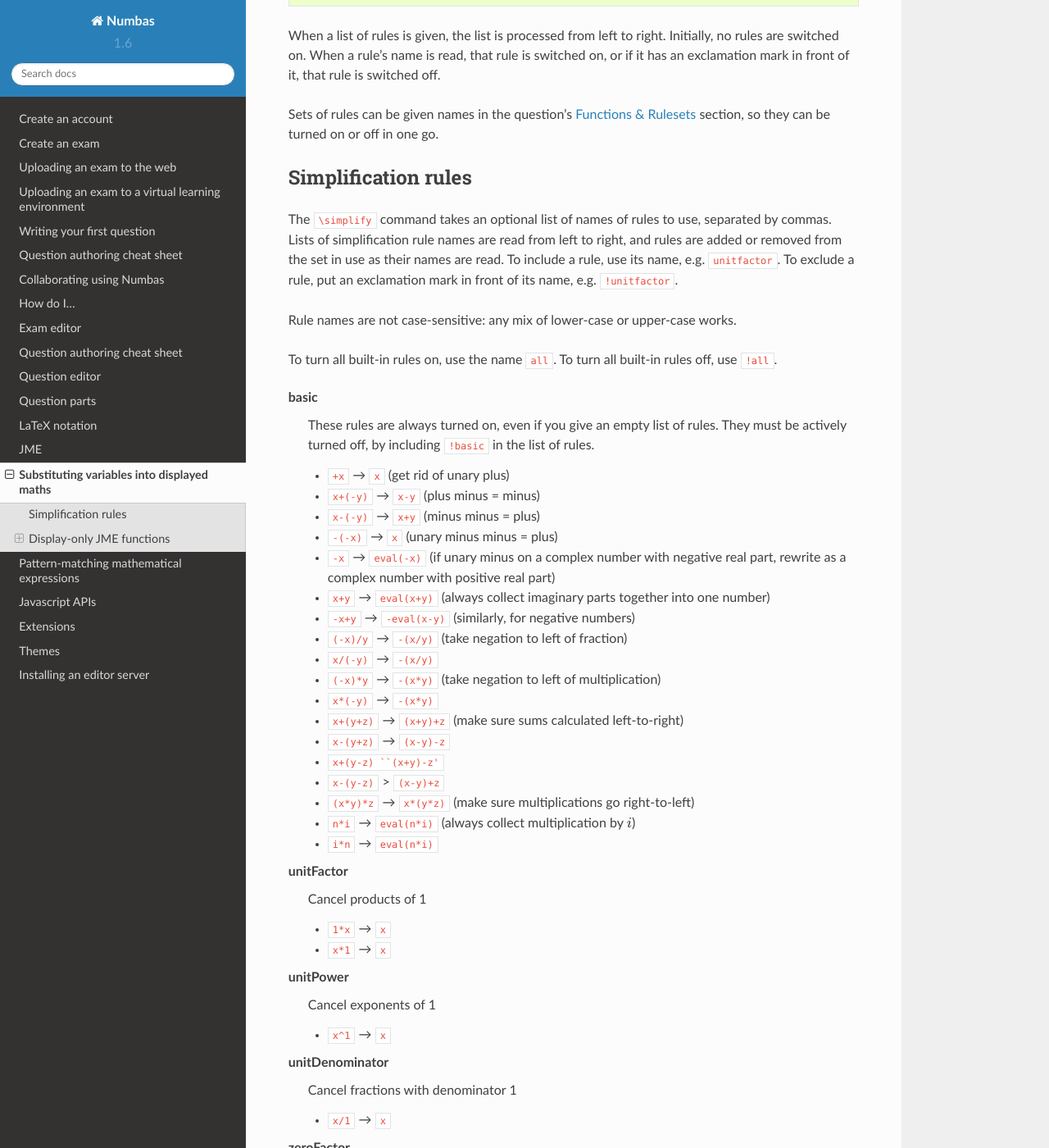
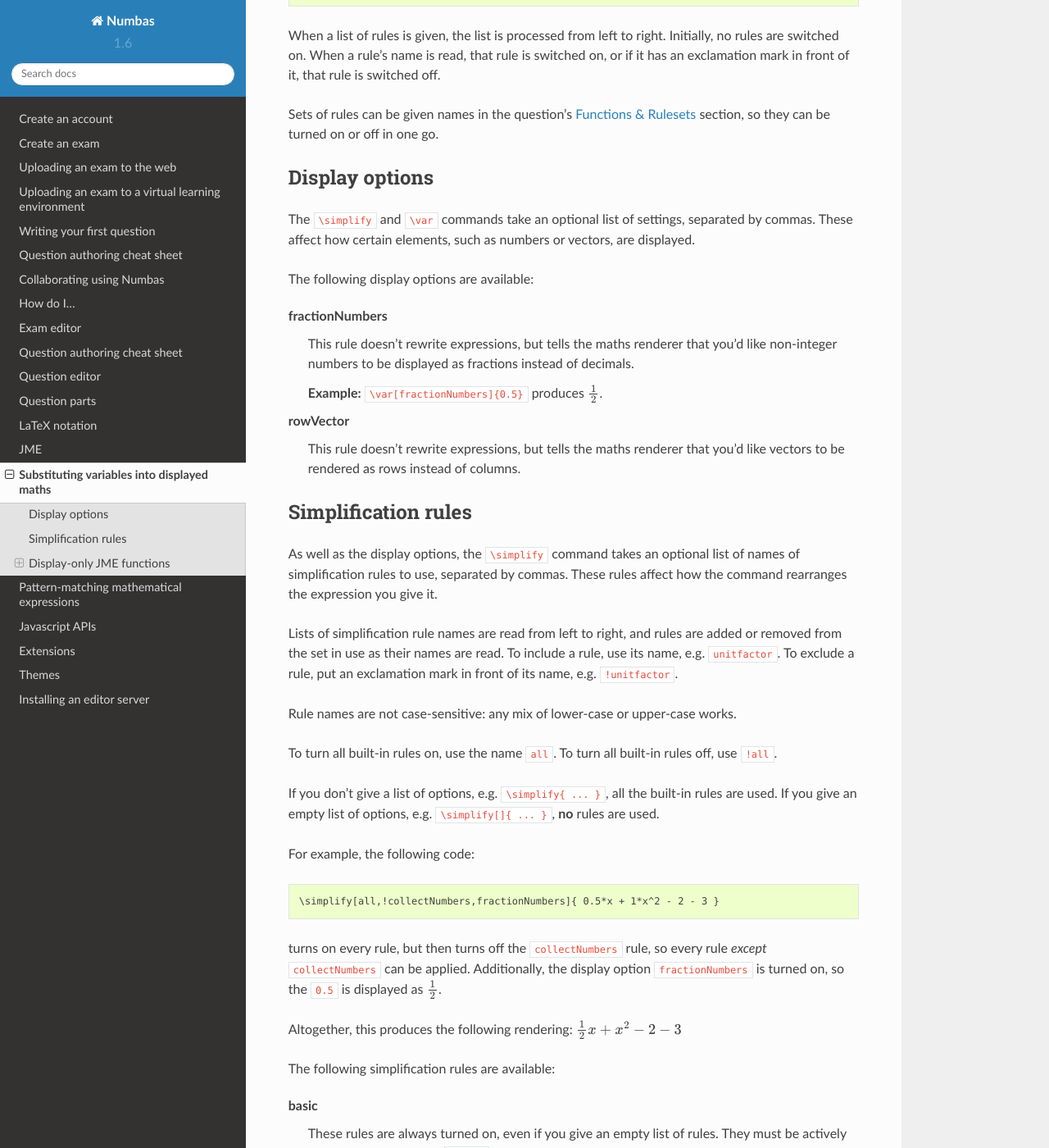
Before and after one commit to numbas/editor-docs, a Sphinx documentation site: the page built from source/simplification.rst, in a window 1280 px wide and 1400 px high, scrolled down 2270 px. Shown: the whole window at 82% size. Built offline with Sphinx 7.4.7 and the Read the Docs theme 2.0.0, drawn with Linux system fonts in a browser that asks for light colours; some of the changed text lies outside the part shown.

Commit message:
document display options now they apply to \var as well

```diff
--- a/source/simplification.rst
+++ b/source/simplification.rst
@@ -75,15 +75,52 @@ When a list of rules is given, the list is processed from left to right. Initial
 
 Sets of rules can be given names in the question's :ref:`rulesets` section, so they can be turned on or off in one go.
 
+Display options
+***************
+
+The ``\simplify`` and ``\var`` commands take an optional list of settings, separated by commas.
+These affect how certain elements, such as numbers or vectors, are displayed.
+
+The following display options are available:
+
+.. glossary::
+
+    fractionNumbers
+        This rule doesn't rewrite expressions, but tells the maths renderer that you'd like non-integer numbers to be displayed as fractions instead of decimals.
+
+        **Example:** ``\var[fractionNumbers]{0.5}`` produces :math:`\frac{1}{2}`.
+
+    rowVector
+        This rule doesn't rewrite expressions, but tells the maths renderer that you'd like vectors to be rendered as rows instead of columns.
+
 
 Simplification rules
 ********************
 
-The ``\simplify`` command takes an optional list of names of rules to use, separated by commas. Lists of simplification rule names are read from left to right, and rules are added or removed from the set in use as their names are read. To include a rule, use its name, e.g. ``unitfactor``. To exclude a rule, put an exclamation mark in front of its name, e.g. ``!unitfactor``.
+As well as the display options, the ``\simplify`` command takes an optional list of names of simplification rules to use, separated by commas.
+These rules affect how the command rearranges the expression you give it.
+
+Lists of simplification rule names are read from left to right, and rules are added or removed from the set in use as their names are read.
+To include a rule, use its name, e.g. ``unitfactor``.
+To exclude a rule, put an exclamation mark in front of its name, e.g. ``!unitfactor``.
 
 Rule names are not case-sensitive: any mix of lower-case or upper-case works.
 
 To turn all built-in rules on, use the name ``all``. To turn all built-in rules off, use ``!all``.
+
+If you don't give a list of options, e.g. ``\simplify{ ... }``, all the built-in rules are used.
+If you give an empty list of options, e.g. ``\simplify[]{ ... }``, **no** rules are used.
+
+For example, the following code::
+
+    \simplify[all,!collectNumbers,fractionNumbers]{ 0.5*x + 1*x^2 - 2 - 3 }
+
+turns on every rule, but then turns off the ``collectNumbers`` rule, so every rule *except* ``collectNumbers`` can be applied.
+Additionally, the display option ``fractionNumbers`` is turned on, so the ``0.5`` is displayed as :math:`\frac{1}{2}`.
+
+Altogether, this produces the following rendering: :math:`\frac{1}{2} x + x^2 - 2 - 3`
+
+The following simplification rules are available:
 
 .. glossary::
 
```
Also changed, not shown: other parts of source/simplification.rst (+0 -6 lines).
